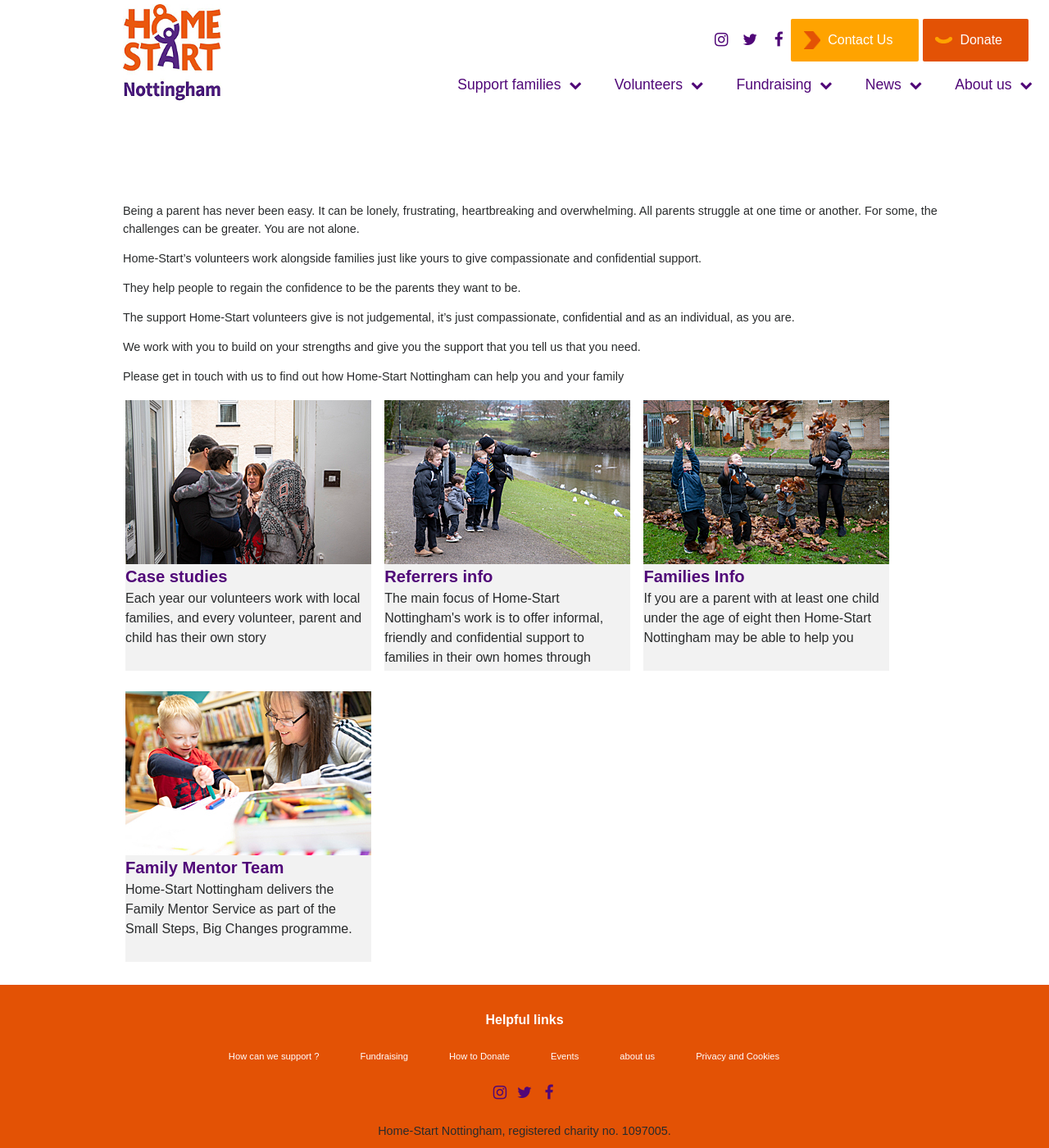
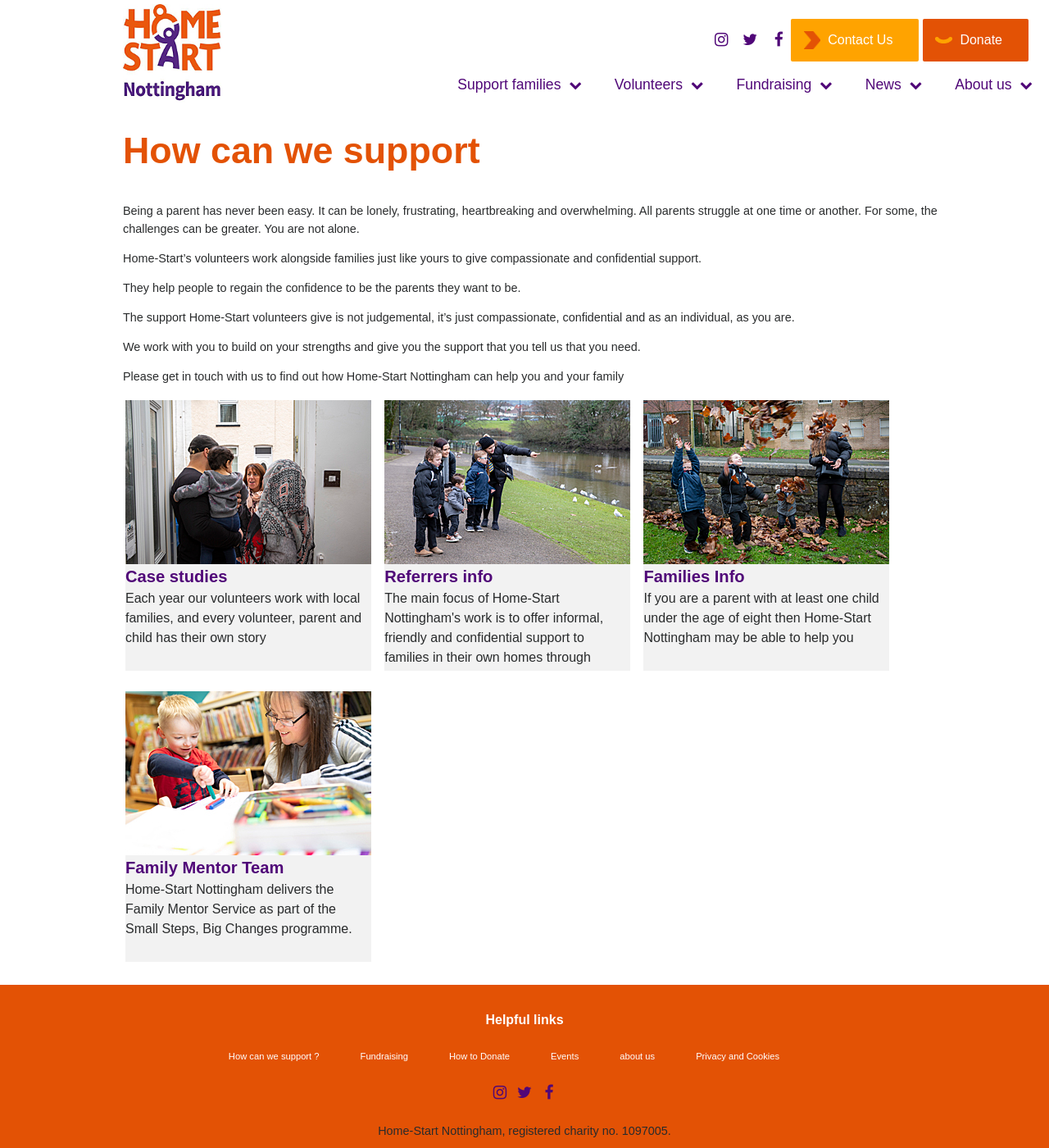
Before and after one commit to labiraus/labiraus.github.io, a Jekyll site: the page built from pages/boxedContent/howCanWeSupport.md, in a window 1280 px wide and 1400 px high. Shown: the whole window at 82% size. Built offline with Jekyll 4.4.1, drawn with Linux system fonts in a browser that asks for light colours.

Commit message:
style: update heading styles for outerBox and title classes

```diff
--- a/assets/css/main.css
+++ b/assets/css/main.css
@@ -1066,7 +1066,7 @@
 
 
 
-h1.outerBox {
+h1 {
 font-size: 2em;
 font-family: inherit;
 font-weight: 700;
@@ -1075,7 +1075,7 @@
 text-align: left;
 }
 
-h2.outerBox {
+h2.title {
 font-size: 1.5em;
 font-family: inherit;
 font-weight: 700;
```
